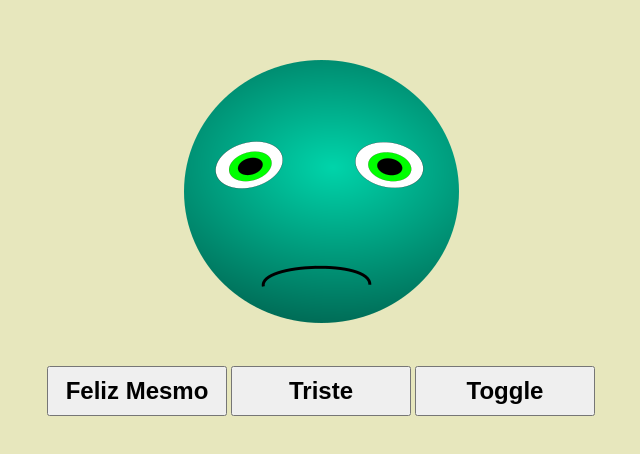
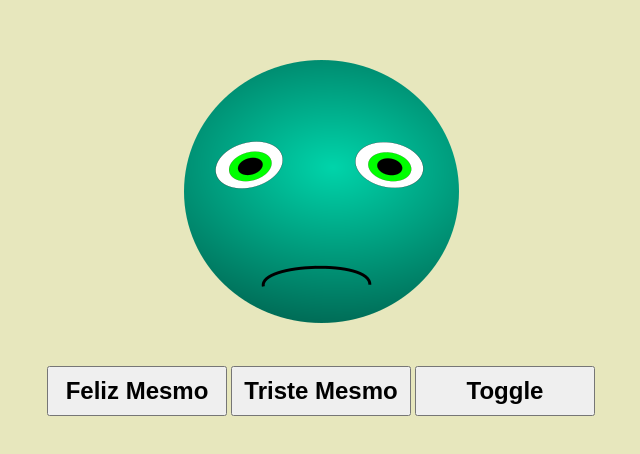
Before and after one commit to Rafa86X/App_JS_FelizBrabo, a plain HTML site: page index.html in a window 1280 px wide. Shown: the part 162-616 px from the top of the page, without its empty margins (319-959 px from the left). Drawn offline with Linux system fonts and the light colour scheme.

Commit message:
FEAT: Mudança na mensagem de triste

```diff
--- a/index.html
+++ b/index.html
@@ -15,7 +15,7 @@
         </div>
         <div class="principal_caixa_botoes">
             <button class="botao" data-tipo="botao_feliz">Feliz Mesmo</button>
-            <button class="botao" data-tipo="botao_triste">Triste</button>
+            <button class="botao" data-tipo="botao_triste">Triste Mesmo</button>
             <button class="botao" data-tipo="botao_toggle">Toggle</button>
         </div>
     </main>
```
